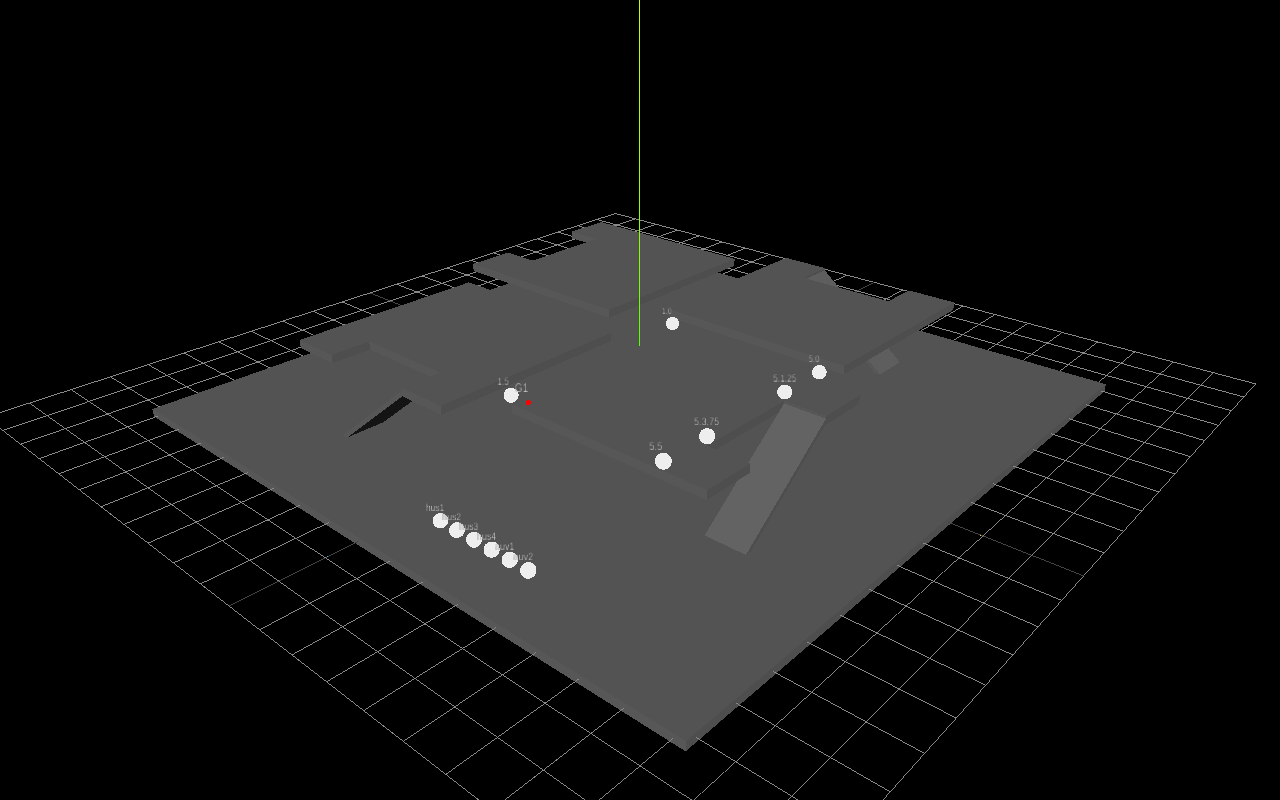
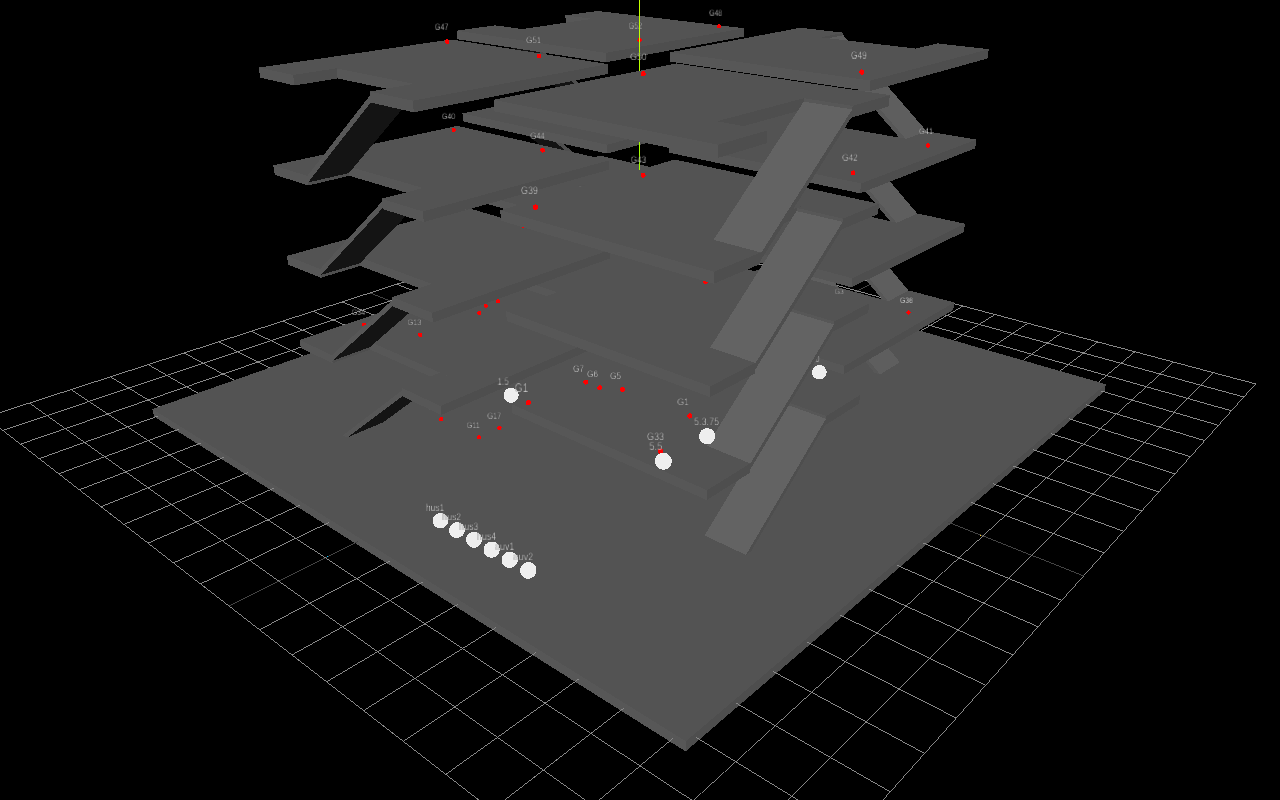
Before and after one commit to RavenY2K/2024-SEU-Code, a website built with Vite: page threejs/index.html in a window 1280 px wide. Built offline with nearby package versions, Linux system fonts and the light colour scheme; animation ran at ten frames a second.

Commit message:
feat: 实现 goals 渲染

```diff
--- a/Ros/scripts/mrga_tp/mrga_waypoints.txt
+++ b/Ros/scripts/mrga_tp/mrga_waypoints.txt
@@ -1,4 +1,4 @@
-wpg0[22.3116, 14.3531, 0.66,NE_out_2,ground,robot_initial]{husky0}               ; position of the husky (wpg0 - wpg9) the initial positio
+wpg0[22.3116, 14.3531, 0.66,NE_out_2,ground,robot_initial]{husky0}               ; position of the husky (wpg0 - wpg9) the initial position
 wpg1[22.31, 17.07, 0.88,NE_out_3,ground,robot_initial]{husky1}                   ; is also the possible points to recharge
 wpg2[14.2332, -22.0538, 0.66,SE_out_2,ground,robot_initial]{husky2}
 wpg3[16.95, -22.0669, 0.88,SE_out_3,ground,robot_initial]{husky3}
--- /dev/null
+++ b/threejs/Goals.js
@@ -0,0 +1,99 @@
+import * as THREE from "three";
+export const pos = [
+  [4.06, 2.61, 0.15],
+  [4.06, 3.1, 2.15],
+  [2.59, -4.01, 0.15],
+  [3.08, -4.01, 2.15],
+  [4.05, 1.27, 0.15],
+  [2.28, 3.1, 2.15],
+  [1.87, 3.35, 2.15],
+  [1.47, 3.35, 2.15],
+  [3.43, 1.27, 0.15],
+  [2.57, 1.27, 0.15],
+  [1.2, 1.27, 0.15],
+  [-1.27, 4.06, 0.15],
+  [-2.61, 4.06, 0.15],
+  [-3.09, 4.07, 2.15],
+  [-3.1, 2.29, 2.15],
+  [-3.34, 1.88, 2.15],
+  [-3.34, 1.48, 2.15],
+  [-1.27, 3.44, 0.15],
+  [-3.99, -1.23, 0.15],
+  [-4.02, -2.57, 0.15],
+  [-4.02, -3.06, 2.15],
+  [-3.36, -1.24, 0.15],
+  [1.25, -3.99, 0.15],
+  [3.09, -2.23, 2.15],
+  [3.34, -1.83, 2.15],
+  [3.34, -1.42, 2.15],
+  [1.25, -3.37, 0.15],
+  [2.92, 1.27, 4.15],
+  [-2.61, 1.2, 4.15],
+  [-2.85, -1.24, 4.15],
+  [-1.13, -1.26, 4.15],
+  [2.61, -1.15, 4.15],
+  [2.1, -3.38, 0.15],
+  [4.55, 4.55, 2.15],
+  [-4.55, 4.55, 2.15],
+  [-4.55, -4.55, 2.15],
+  [4.55, -4.55, 2.15],
+  [-4.55, -4.55, 2.15],
+  [4.55, -4.55, 2.15],
+  [1.47, 4.55, 6.15],
+  [-4.55, 1.48, 6.15],
+  [4.55, -4.55, 6.15],
+  [4.55, -1.42, 6.15],
+  [1.47, 1.56, 6.15],
+  [-1.56, 1.46, 6.15],
+  [-1.4, -1.56, 6.15],
+  [1.56, -1.41, 6.15],
+  [-4.55, 1.48, 8.15],
+  [-1.43, -4.55, 8.15],
+  [4.55, -1.42, 8.15],
+  [1.47, 1.56, 8.15],
+  [-1.56, 1.46, 8.15],
+  [-1.4, -1.56, 8.15],
+  [-1.43, -4.55, 6.15],
+];
+const sphereGeometry_goal = new THREE.SphereGeometry(0.05);
+const sphereMaterial_goal = new THREE.MeshBasicMaterial({ color: 0xff0000 });
+
+export const Goals = pos.map(([x, y, z], index) => {
+  return {
+    goalName: "G" + index,
+    goalObj: createGoal("G" + index, x, y, z),
+  };
+});
+
+function createGoal(goalName, x, y, z) {
+  const sphere_goal1 = new THREE.Mesh(sphereGeometry_goal, sphereMaterial_goal);
+
+  const goal = new THREE.Group();
+  const nameLabel = createLabel(goalName);
+  goal.add(sphere_goal1, nameLabel);
+  goal.position.set(x, z, y);
+  return goal;
+}
+
+function createLabel(goalName) {
+  const nameLabel = new THREE.Sprite(
+    new THREE.SpriteMaterial({
+      map: createTextTexture(goalName),
+    })
+  );
+  nameLabel.scale.set(0.5, 0.3);
+  nameLabel.position.set(0, 0.4, 0);
+  return nameLabel;
+}
+
+function createTextTexture(text) {
+  const canvas = document.createElement("canvas");
+  const context = canvas.getContext("2d");
+
+  canvas.width = 100;
+  canvas.height = 50;
+  context.font = "33px Arial";
+  context.fillStyle = "#999";
+  context.fillText(text, 0, 50);
+  return new THREE.CanvasTexture(canvas);
+}
--- a/threejs/Tasks.js
+++ /dev/null
@@ -1,3 +0,0 @@
-import { Robots } from "./robots";
-
-Robots.map()
--- a/threejs/main.js
+++ b/threejs/main.js
@@ -1,7 +1,9 @@
 import * as THREE from "three";
 import { OrbitControls } from "three/examples/jsm/controls/OrbitControls.js";
+import { Goals } from "./Goals";
 import { Robots,axes } from "./robots";
-console.log("");
+
+
 // 场景、相机和渲染器
 const scene = new THREE.Scene();
 const camera = new THREE.PerspectiveCamera(
@@ -95,11 +97,11 @@ createPlatform(16.5, 16.5, 0, 0, 0);
 const CreateBuilding = (x, y, rotate) => {
   const building = new THREE.Group();
   const platform2 = createFloor(x, 2, y);
-  // const platform3 = createFloor(x, 4, y);
-  // const platform4 = createFloor(x, 6, y);
-  // const platform5 = createFloor(x, 8, y);
+  const platform3 = createFloor(x, 4, y);
+  const platform4 = createFloor(x, 6, y);
+  const platform5 = createFloor(x, 8, y);
   building.add(platform2);
-  // building.add(platform3, platform4, platform5);
+  building.add(platform3, platform4, platform5);
   building.rotation.y = (Math.PI / 180) * rotate;
   scene.add(building);
 };
@@ -165,8 +167,11 @@ hus2.position.set(1, 0.3, 0);
 
 
 for (const robot of Robots) {
-  console.log(robot)
   scene.add(robot.robotObj)
+}
+
+for (const goal of Goals) {
+  scene.add(goal.goalObj)
 }
 
 for (const axe of axes) {
```
Also changed, not shown: threejs/index.html (+1 -0 lines), threejs/processPos.js (added, +44 -0 lines).
